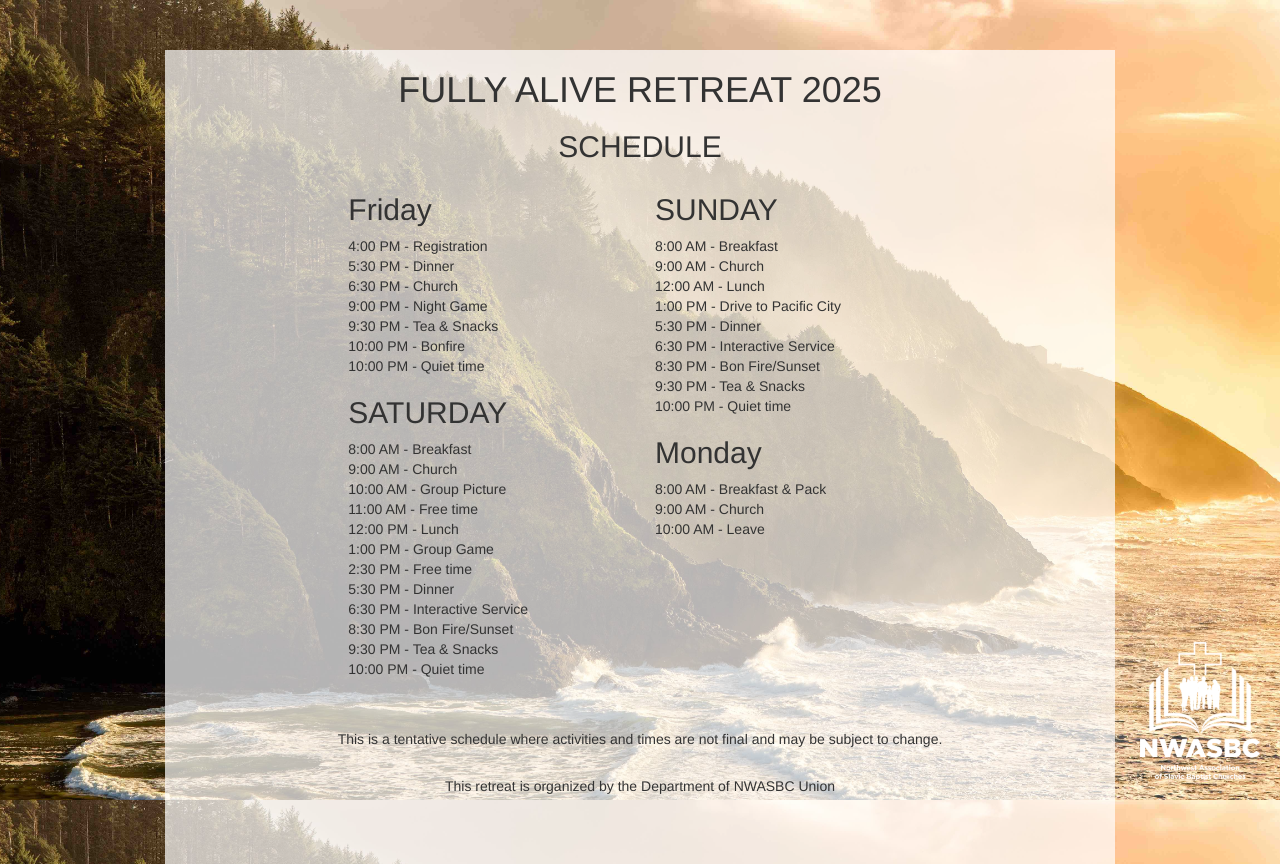
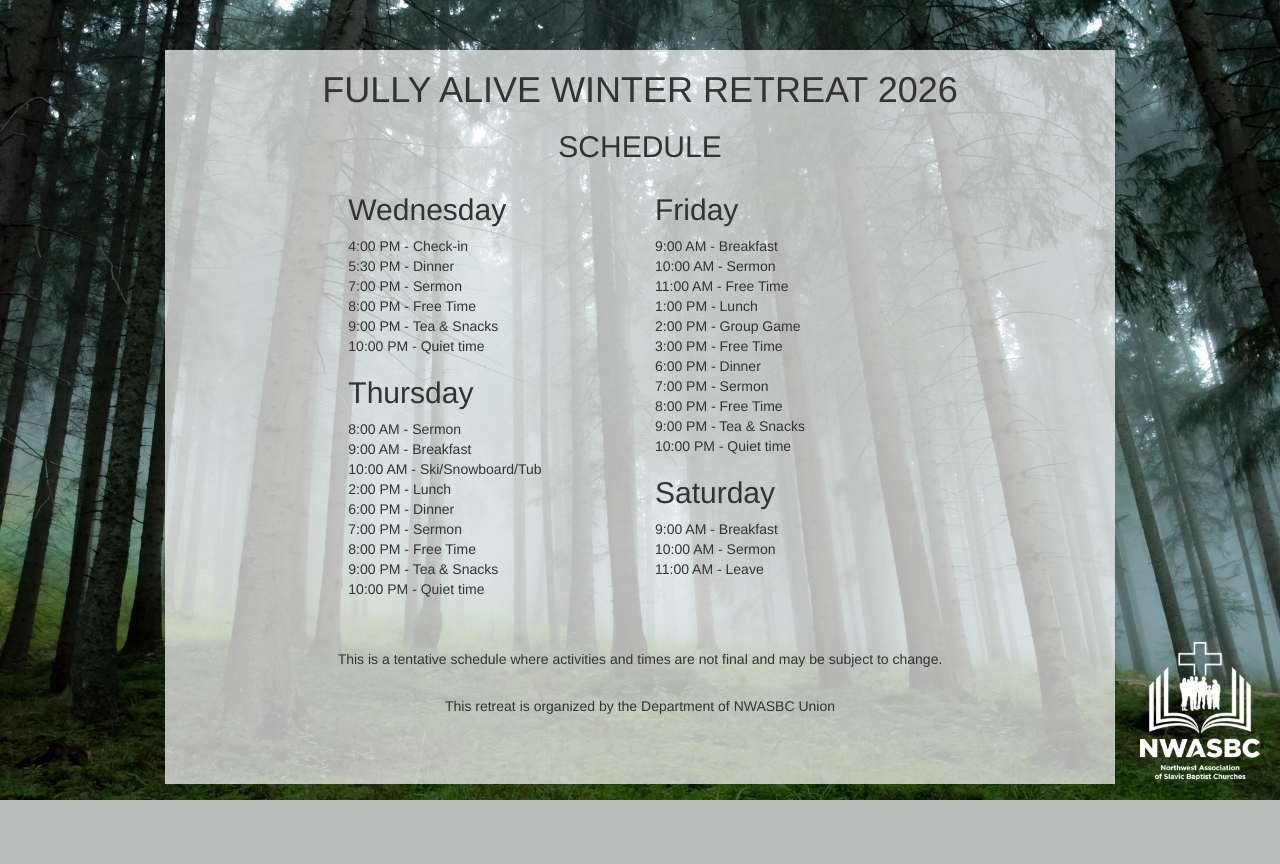
Before and after one commit to MPikDev/fullyaliveretreat, a Django app: page /schedule in a window 1280 px wide. After the commit the page ends 800 px from the top, so only its background shows below. Run offline with Django 3.2, Linux system fonts and the light colour scheme; some libraries are stand-ins or nearby versions.

Commit message:
added forest theme, dates, prices, more info, schedule updated

```diff
--- a/registration/views.py
+++ b/registration/views.py
@@ -14,8 +14,10 @@ import datetime
 from django.contrib.auth import authenticate, login, logout
 from django.contrib.auth.decorators import login_required
 from django.http import HttpResponseRedirect
-from personal_code.settings import SPRING_2020_CAMP, SPRING_2019_CAMP, FALL_2020_CAMP, FALL_2021_CAMP, \
-    GLOBAL_OPEN_REG_FLAG, SUMMER_2022_CAMP, SUMMER_2023_CAMP, SUMMER_2024_CAMP, SUMMER_2025_CAMP
+from personal_code.settings import (
+    SPRING_2020_CAMP, SPRING_2019_CAMP, FALL_2020_CAMP, FALL_2021_CAMP, GLOBAL_OPEN_REG_FLAG, SUMMER_2022_CAMP,
+    SUMMER_2023_CAMP, SUMMER_2024_CAMP, SUMMER_2025_CAMP, WINTER_2026_CAMP
+)
 
 # FIlTER_2020 = datetime.datetime(2020, 1, 1, 1, 33, 24, 755599)
 # FIlTER_FALL_2020 = datetime.datetime(2020, 7, 1, 1, 33, 24, 755599)
@@ -32,8 +34,11 @@ from personal_code.settings import SPRING_2020_CAMP, SPRING_2019_CAMP, FALL_2020
 # FIlTER_2024 = datetime.datetime(2023, 8, 15, 1, 33, 24, 755599)
 # FIlTER_FALL_2024 = datetime.datetime(2024, 8, 14, 1, 33, 24, 755599)
 
-FIlTER_2025 = datetime.datetime(2024, 9, 15, 1, 33, 24, 755599)
-FIlTER_FALL_2025 = datetime.datetime(2025, 8, 14, 1, 33, 24, 755599)
+# FIlTER_2025 = datetime.datetime(2024, 9, 15, 1, 33, 24, 755599)
+# FIlTER_FALL_2025 = datetime.datetime(2025, 8, 14, 1, 33, 24, 755599)
+
+START_FIlTER_2026_WINTER = datetime.datetime(2025, 11, 29, 1, 33, 24, 755599)
+END_FIlTER_2026_WINTER = datetime.datetime(2026, 2, 1, 1, 33, 24, 755599)
 
 
 def send_registration_email(camper):
@@ -74,10 +79,10 @@ def send_registration_email(camper):
 
 
 def check_who_paid_helper():
-    refund_incoices = PayPalIPN.objects.filter(payment_status=ST_PP_REFUNDED, created_at__gte=FIlTER_2025).values_list(
+    refund_incoices = PayPalIPN.objects.filter(payment_status=ST_PP_REFUNDED, created_at__gte=START_FIlTER_2026_WINTER).values_list(
         'invoice', flat=True)
     unicode_total_paid_campers_pk = PayPalIPN.objects.filter(payment_status=ST_PP_COMPLETED,
-                                                             created_at__gte=FIlTER_2025).exclude(
+                                                             created_at__gte=START_FIlTER_2026_WINTER).exclude(
         invoice__in=refund_incoices).values_list('invoice', flat=True)
 
     int_total_paid_campers_pk = [int(float(pk)) for pk in unicode_total_paid_campers_pk]
@@ -125,15 +130,15 @@ def register(request):
     # closed
     # return render(request, 'hasnt_opened.html')
 
-    refund_incoices = PayPalIPN.objects.filter(payment_status=ST_PP_REFUNDED, created_at__gte=FIlTER_2025).values_list('invoice',flat=True)
-    total_campers = PayPalIPN.objects.filter(payment_status=ST_PP_COMPLETED, created_at__gte=FIlTER_2025).exclude(invoice__in=refund_incoices).count()
-    mugs_campers = Camper.objects.filter(camp_filter=SUMMER_2025_CAMP, paid=True).count()
+    refund_incoices = PayPalIPN.objects.filter(payment_status=ST_PP_REFUNDED, created_at__gte=START_FIlTER_2026_WINTER).values_list('invoice',flat=True)
+    total_campers = PayPalIPN.objects.filter(payment_status=ST_PP_COMPLETED, created_at__gte=START_FIlTER_2026_WINTER).exclude(invoice__in=refund_incoices).count()
+    mugs_campers = Camper.objects.filter(camp_filter=WINTER_2026_CAMP, paid=True).count()
 
     if settings.GLOBAL_OPEN_REG_FLAG:
         if total_campers > settings.MAX_CAPACITY:
             return render(request, 'closed.html')
-        if datetime.datetime.now() > FIlTER_FALL_2025:
-            return render(request, 'closed.html')
+        # if datetime.datetime.now() > FIlTER_FALL_2025:
+        #     return render(request, 'closed.html')
 
     camper = {'total_campers': total_campers}
     camper["max_capacity"] = settings.MAX_CAPACITY
@@ -193,10 +198,10 @@ def reg(request):
     # Regisratation hasn't not opened yet
     # return render(request, 'hasnt_opened.html')
 
-    refund_incoices = PayPalIPN.objects.filter(payment_status=ST_PP_REFUNDED, created_at__gte=FIlTER_2025).values_list(
+    refund_incoices = PayPalIPN.objects.filter(payment_status=ST_PP_REFUNDED, created_at__gte=START_FIlTER_2026_WINTER).values_list(
         'invoice', flat=True)
     total_campers = PayPalIPN.objects.filter(payment_status=ST_PP_COMPLETED,
-                                                             created_at__gte=FIlTER_2025).exclude(
+                                                             created_at__gte=START_FIlTER_2026_WINTER).exclude(
         invoice__in=refund_incoices).count()
 
     camper = dict(
@@ -220,7 +225,7 @@ def reg(request):
     paypal = 'reg',
     paid = False,
 
-    camp_filter = SUMMER_2025_CAMP,
+    camp_filter = WINTER_2026_CAMP,
     )
     # print(camper['church_member'],camper['not_married'])
     #cast into booleans
@@ -249,7 +254,7 @@ def reg(request):
         invalid_post = True
 
     # check if from jquery datetime
-    date_of_birth_limit = datetime.datetime(2001, 8, 23, 0, 0)
+    date_of_birth_limit = datetime.datetime(2002, 1, 28, 0, 0)
     if camper['date_of_birth'].find('/') == 2:
         split_date = camper['date_of_birth'].split('/')
         year = split_date[2]
@@ -315,7 +320,7 @@ def pay_now(request, *args, **kwargs):
     paypal_dict = {
         "business": settings.PAYPAL_RECEIVER_EMAIL,
         "amount":  f"{price}.00",
-        "item_name": "Registration for Fully Alive Retreat Summer 2025",
+        "item_name": "Registration for Fully Alive Retreat Winter 2026",
         'currency_code': 'USD',
         "invoice": camper_id,
         "notify_url": request.build_absolute_uri(reverse('paypal-ipn')),
@@ -359,7 +364,7 @@ def camper_logout(request):
 @login_required(redirect_field_name='login')
 
 def camper_info(request,  **kwargs):
-    filter_camp = SUMMER_2025_CAMP
+    filter_camp = WINTER_2026_CAMP
     print( 'Giving Camp',  kwargs)
     if 'camper_2021_info_fall' in kwargs:
         filter_camp = FALL_2021_CAMP
@@ -375,6 +380,8 @@ def camper_info(request,  **kwargs):
         filter_camp = SUMMER_2023_CAMP
     elif 'camper_2024_info_summer' in kwargs:
         filter_camp = SUMMER_2024_CAMP
+    elif 'camper_2025_info_summer' in kwargs:
+        filter_camp = SUMMER_2025_CAMP
 
     print ('Selected Camp', filter_camp)
 
--- a/templates/schedule.html
+++ b/templates/schedule.html
@@ -43,7 +43,7 @@
 <div class="container">
     <div class="moreinfoBox col-xs-12 col-sm-10 col-sm-offset-1">
         <div class="center">
-            <h1>FULLY ALIVE RETREAT 2025</h1>
+            <h1>FULLY ALIVE WINTER RETREAT 2026</h1>
             <h2>SCHEDULE</h2>
         </div>
 
@@ -51,51 +51,96 @@
         <!-- Dates & Cost-->
         <div class="row">
 
-            <div class="col-xs-10 col-xs-offset-1 col-sm-6 col-md-offset-2 col-md-3">
-                <h2>Friday</h2>
-                <br>4:00 PM - Registration
+{#            <div class="col-xs-10 col-xs-offset-1 col-sm-6 col-md-offset-2 col-md-3">#}
+{#                <h2>Friday</h2>#}
+{#                <br>4:00 PM - Registration#}
+{#                <br>5:30 PM - Dinner#}
+{#                <br>6:30 PM - Church#}
+{#                <br>9:00 PM - Night Game#}
+{#                <br>9:30 PM - Tea & Snacks#}
+{#                <br>10:00 PM - Bonfire#}
+{#                <br>10:00 PM - Quiet time#}
+{##}
+{#                <h2>SATURDAY</h2>#}
+{#                <br>8:00 AM - Breakfast#}
+{#                <br>9:00 AM - Church#}
+{#                <br>10:00 AM - Group Picture#}
+{#                <br>11:00 AM - Free time#}
+{#                <br>12:00 PM - Lunch#}
+{#                <br>1:00 PM - Group Game#}
+{#                <br>2:30 PM - Free time#}
+{#                <br>5:30 PM - Dinner#}
+{#                <br>6:30 PM - Interactive Service#}
+{#                <br>8:30 PM - Bon Fire/Sunset#}
+{#                <br>9:30 PM - Tea & Snacks#}
+{#                <br>10:00 PM - Quiet time#}
+{##}
+{#            </div>#}
+{##}
+{#            <div class="col-xs-10 col-xs-offset-1 col-sm-6 col-md-offset-1 col-md-4">#}
+{#                <h2>SUNDAY</h2>#}
+{#                <br>8:00 AM - Breakfast#}
+{#                <br>9:00 AM - Church#}
+{#                <br>12:00 AM - Lunch#}
+{#                <br>1:00 PM - Drive to Pacific City#}
+{#                <br>5:30 PM - Dinner#}
+{#                <br>6:30 PM - Interactive Service#}
+{#                <br>8:30 PM - Bon Fire/Sunset#}
+{#                <br>9:30 PM - Tea & Snacks#}
+{#                <br>10:00 PM - Quiet time#}
+{##}
+{#                <h2>Monday</h2>#}
+{#                <br>8:00 AM - Breakfast & Pack#}
+{#                <br>9:00 AM - Church#}
+{#                <br>10:00 AM - Leave#}
+{##}
+{##}
+{#            </div>#}
+
+                        <div class="col-xs-10 col-xs-offset-1 col-sm-6 col-md-offset-2 col-md-3">
+                <h2>Wednesday</h2>
+                <br>4:00 PM - Check-in
                 <br>5:30 PM - Dinner
-                <br>6:30 PM - Church
-                <br>9:00 PM - Night Game
-                <br>9:30 PM - Tea & Snacks
-                <br>10:00 PM - Bonfire
+                <br>7:00 PM - Sermon
+                <br>8:00 PM - Free Time
+                <br>9:00 PM - Tea & Snacks
                 <br>10:00 PM - Quiet time
 
-                <h2>SATURDAY</h2>
-                <br>8:00 AM - Breakfast
-                <br>9:00 AM - Church
-                <br>10:00 AM - Group Picture
-                <br>11:00 AM - Free time
-                <br>12:00 PM - Lunch
-                <br>1:00 PM - Group Game
-                <br>2:30 PM - Free time
-                <br>5:30 PM - Dinner
-                <br>6:30 PM - Interactive Service
-                <br>8:30 PM - Bon Fire/Sunset
-                <br>9:30 PM - Tea & Snacks
+                <h2>Thursday</h2>
+                <br>8:00 AM - Sermon
+                <br>9:00 AM - Breakfast
+                <br>10:00 AM - Ski/Snowboard/Tub
+                <br>2:00 PM - Lunch
+                <br>6:00 PM - Dinner
+                <br>7:00 PM - Sermon
+                <br>8:00 PM - Free Time
+                <br>9:00 PM - Tea & Snacks
                 <br>10:00 PM - Quiet time
 
             </div>
 
             <div class="col-xs-10 col-xs-offset-1 col-sm-6 col-md-offset-1 col-md-4">
-                <h2>SUNDAY</h2>
-                <br>8:00 AM - Breakfast
-                <br>9:00 AM - Church
-                <br>12:00 AM - Lunch
-                <br>1:00 PM - Drive to Pacific City
-                <br>5:30 PM - Dinner
-                <br>6:30 PM - Interactive Service
-                <br>8:30 PM - Bon Fire/Sunset
-                <br>9:30 PM - Tea & Snacks
+                <h2>Friday</h2>
+                <br>9:00 AM - Breakfast
+                <br>10:00 AM - Sermon
+                <br>11:00 AM - Free Time
+                <br>1:00 PM - Lunch
+                <br>2:00 PM - Group Game
+                <br>3:00 PM - Free Time
+                <br>6:00 PM - Dinner
+                <br>7:00 PM - Sermon
+                <br>8:00 PM - Free Time
+                <br>9:00 PM - Tea & Snacks
                 <br>10:00 PM - Quiet time
 
-                <h2>Monday</h2>
-                <br>8:00 AM - Breakfast & Pack
-                <br>9:00 AM - Church
-                <br>10:00 AM - Leave
+                <h2>Saturday</h2>
+                <br>9:00 AM - Breakfast
+                <br>10:00 AM - Sermon
+                <br>11:00 AM - Leave
 
 
             </div>
+
         </div>
             <div class="col-xs-12 col-sm-10 col-sm-offset-1" style="margin-top: 50px">
         <div class="center">
```
Also changed, not shown: personal_code/settings.py (+5 -2 lines), templates/home.html (+19 -19 lines), templates/info.html (+12 -10 lines), static/registration/2022_coast_backgrounds/background_new.jpeg, static/registration/2022_coast_backgrounds/close_dune.JPG, static/registration/2022_coast_backgrounds/dune_waves.JPG, static/registration/2022_coast_backgrounds/grass_dune.jpg, static/registration/2022_coast_backgrounds/sunset.JPG, static/registration/2022_coast_backgrounds/sunset_moon.JPG.
